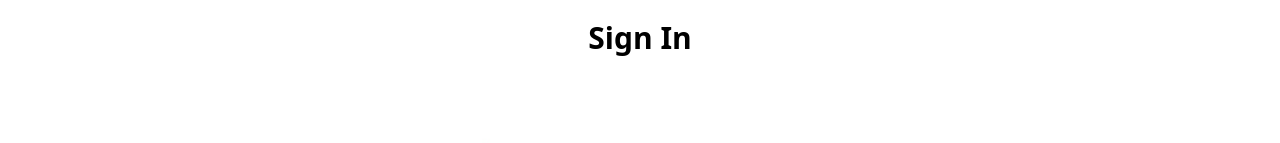
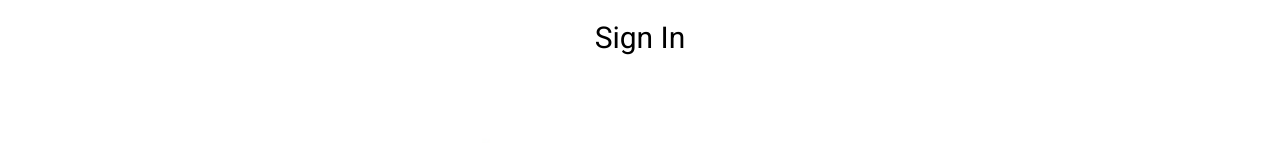
Before and after one commit to daysuwaa/PicPlus, a React (Create React App) app: page /PicPlus/signin in a window 1280 px wide. Shown: the top 143 px of the page. Built offline with nearby package versions, Linux system fonts and the light colour scheme; a web font is replaced by a local one.

Commit message:
Sigin section done

```diff
--- a/src/components/Signin.jsx
+++ b/src/components/Signin.jsx
@@ -14,7 +14,7 @@ const SignIn = () => {
 
   return (
     <div>
-    <h2 className='text-2xl  lg:text-3xl text-center mb-4 pt-5 font-semibold'>Sign In</h2>
+    <h2 className='text-2xl  lg:text-3xl text-center mb-4 pt-5 font-fontt2'>Sign In</h2>
     <div className="md:flex">
       {/* Image section */}
 
```
Also changed, not shown: src/components/SignIn.css (deleted, +0 -8 lines).
